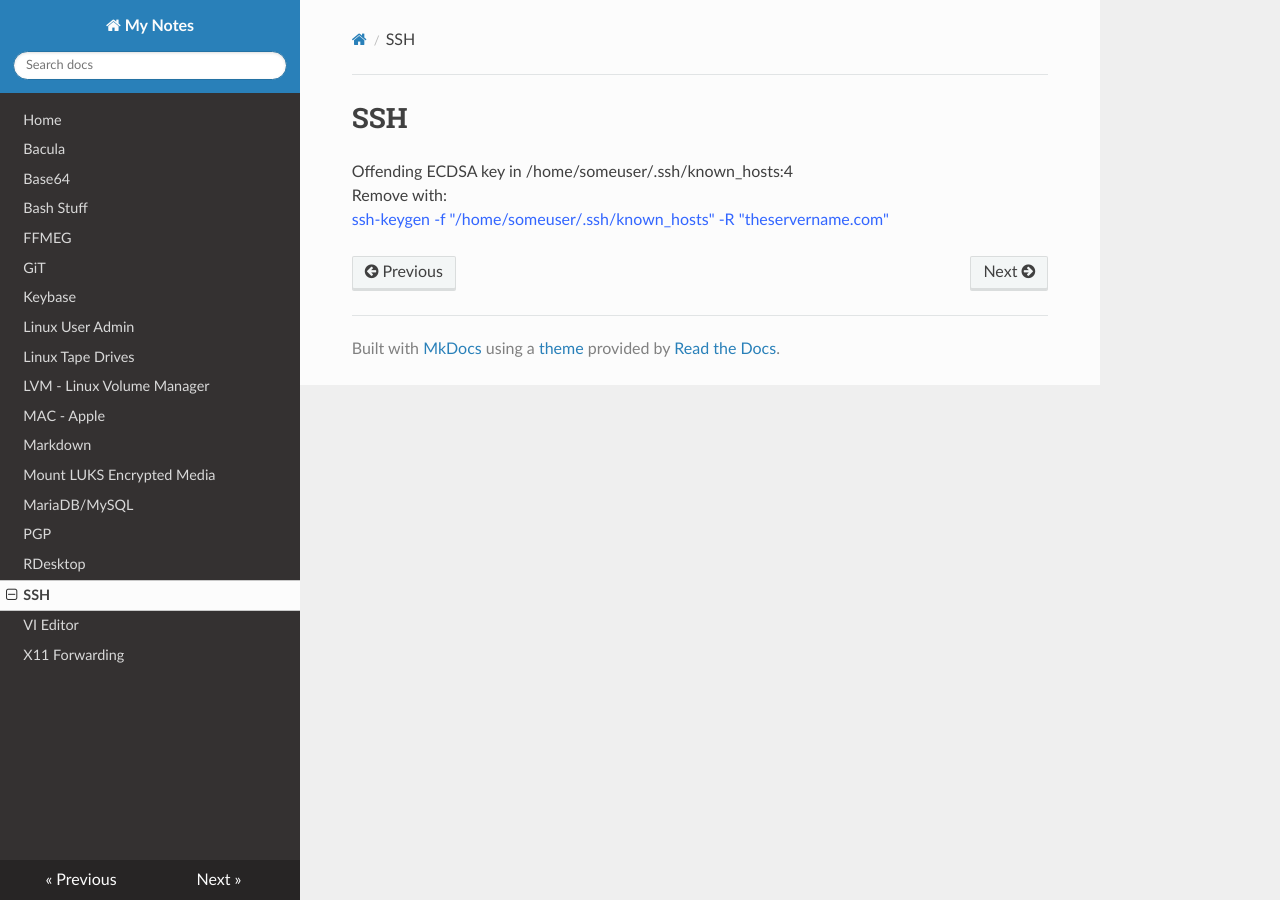
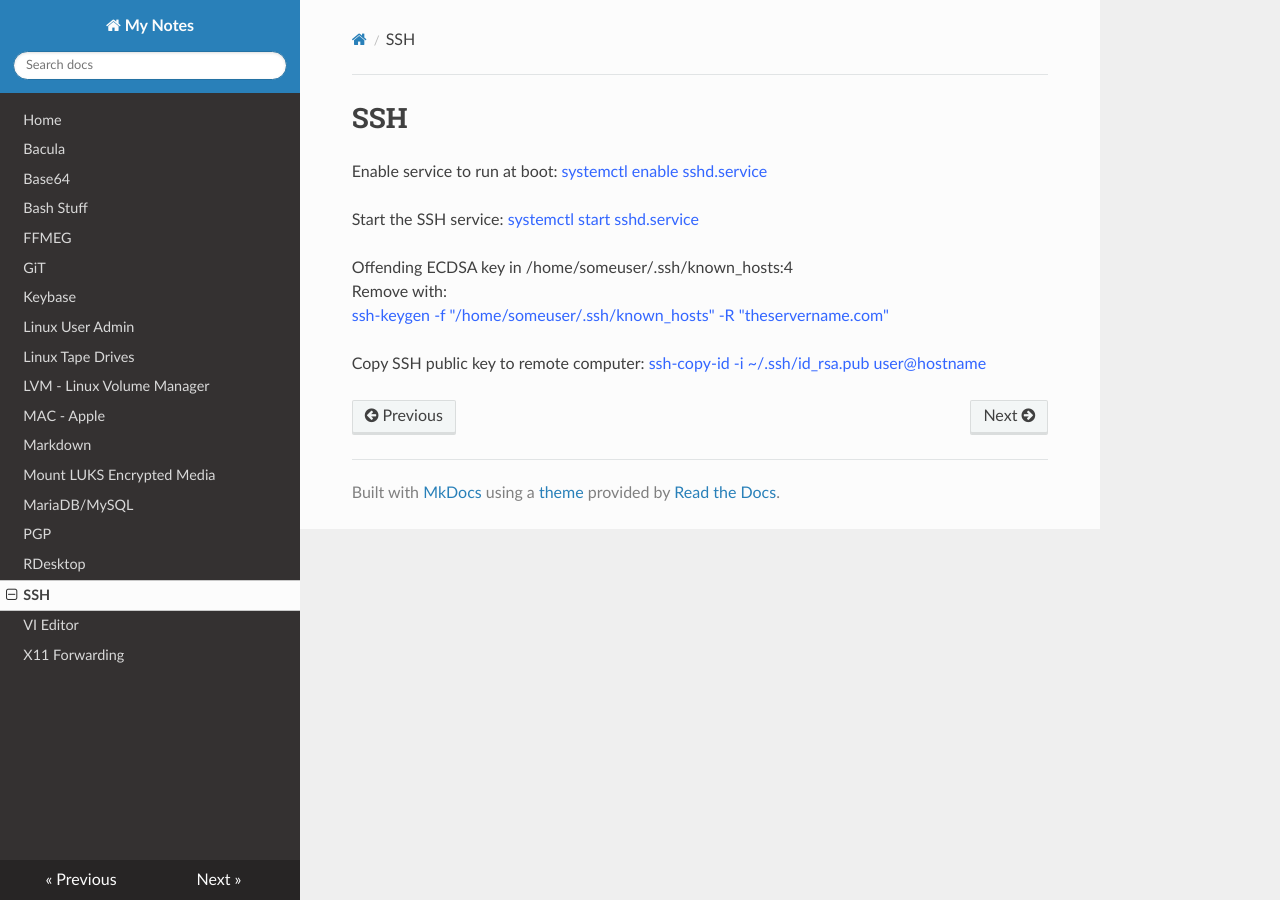
Before and after one commit to rldutch1/notes, an MkDocs documentation site: the page built from docs/ssh.md, in a window 1280 px wide. Built offline with MkDocs 1.6.1, drawn with Linux system fonts in a browser that asks for light colours; nearby versions of some CDN libraries.

```diff
--- a/docs/ssh.md
+++ b/docs/ssh.md
@@ -1,6 +1,13 @@
 #SSH
+Enable service to run at boot:
+  <span style="color: #3366ff;">systemctl enable sshd.service</span><br />
 
+Start the SSH service:
+  <span style="color: #3366ff;">systemctl start sshd.service</span><br />
 
 Offending ECDSA key in /home/someuser/.ssh/known_hosts:4<br />
   Remove with:<br />
   <span style="color: #3366ff;">ssh-keygen -f "/home/someuser/.ssh/known_hosts" -R "theservername.com"</span><br />
+
+Copy SSH public key to remote computer:
+  <span style="color: #3366ff;">ssh-copy-id -i ~/.ssh/id_rsa.pub user@hostname</span><br />
```
Also changed, not shown: docs/mysql.md (+19 -9 lines).
